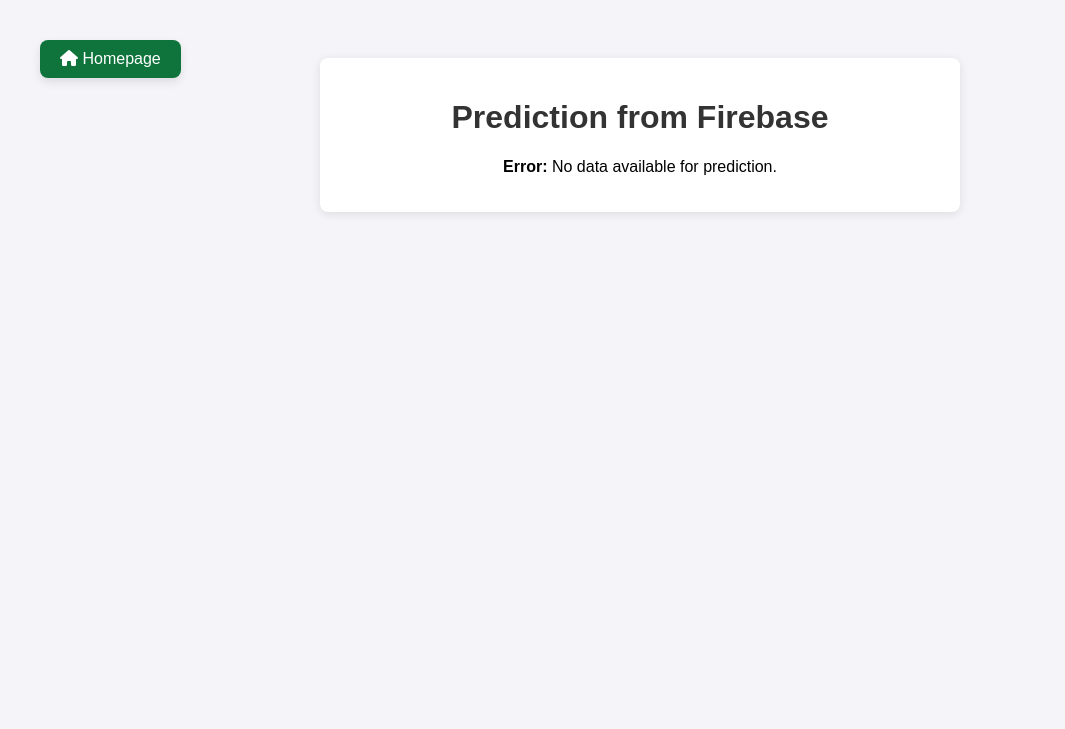
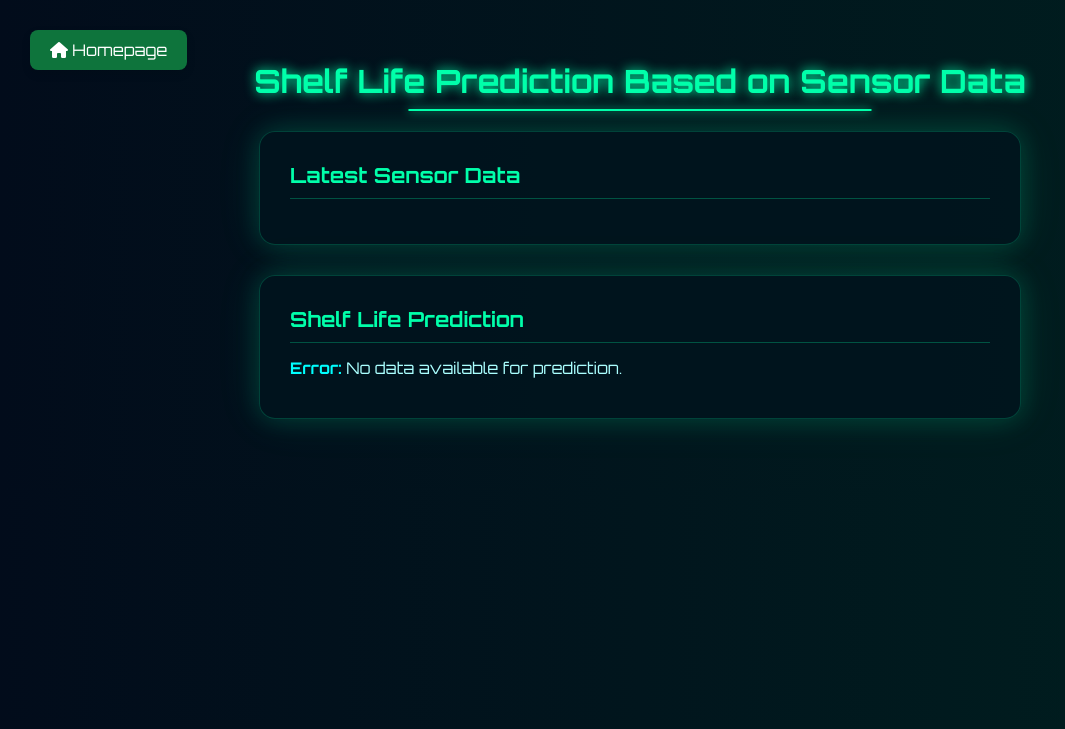
Before and after one commit to 9endu/rotbot, a Flask app: page /firebase in a window 1280 px wide. Shown: the top 729 px of the page, without its empty margins (0-1065 px from the left). Run offline with Flask 3, Linux system fonts and the light colour scheme; data that the repository does not hold is empty; parts of the project's set-up code (start-up, migrations or seed data) failed here and were passed over.

Commit message:
firebase html ui

```diff
--- a/templates/firebase.html
+++ b/templates/firebase.html
@@ -3,60 +3,51 @@
 <head>
   <meta charset="UTF-8" />
   <meta name="viewport" content="width=device-width, initial-scale=1.0"/>
-  <title>Prediction from Firebase</title>
+  <title>Shelf Life Prediction</title>
+
+  <!-- Google Fonts -->
+  <link href="https://fonts.googleapis.com/css2?family=Orbitron:wght@400;700&display=swap" rel="stylesheet">
+
+  <!-- Font Awesome -->
+  <link rel="stylesheet" href="https://cdnjs.cloudflare.com/ajax/libs/font-awesome/6.0.0/css/all.min.css" />
+
   <style>
     body {
-      font-family: Arial, sans-serif;
-      background-color: #f4f4f9;
-      text-align: center;
-      padding: 50px;
-    }
-
-    .container {
-      max-width: 600px;
-      margin: 0 auto;
-      background-color: white;
-      border-radius: 8px;
-      padding: 20px;
-      box-shadow: 0 2px 10px rgba(0, 0, 0, 0.1);
+      margin: 0;
+      font-family: 'Orbitron', sans-serif;
+      background: linear-gradient(to right, #020c1b, #001f1f);
+      color: #00ffaa;
+      padding: 40px 20px;
+      display: flex;
+      flex-direction: column;
+      align-items: center;
     }
 
     h1 {
-      color: #333;
-      font-size: 2em;
+      font-size: 2rem;
+      color: #00ffaa;
+      text-align: center;
+      margin-bottom: 30px;
+      text-shadow: 0 0 12px #00ffaa;
+      position: relative;
     }
 
-    .result {
-      margin-top: 30px;
-      font-size: 1.2em;
-      color: #0e743c;
-    }
-
-    .error {
-      margin-top: 30px;
-      font-size: 1.2em;
-      color: #e74c3c;
-    }
-
-    .back-button {
-      margin-top: 30px;
-      padding: 12px 20px;
-      font-size: 1em;
-      background-color: #3498db;
-      color: white;
-      border: none;
-      border-radius: 8px;
-      cursor: pointer;
-    }
-
-    .back-button:hover {
-      background-color: #2980b9;
+    h1::after {
+      content: '';
+      position: absolute;
+      bottom: -10px;
+      left: 50%;
+      transform: translateX(-50%);
+      width: 60%;
+      height: 2px;
+      background: #00ffaa;
+      box-shadow: 0 0 10px #00ffaa;
     }
 
     .home-btn {
       position: absolute;
-  top: 40px;
-  left: 40px;
+      top: 30px;
+      left: 30px;
       background-color: #0e743c;
       color: white;
       padding: 10px 20px;
@@ -70,26 +61,59 @@
     .home-btn:hover {
       background-color: #09592f;
       transform: translateX(-3px);
+      color: white;
+      text-decoration: none;
     }
 
+    .container {
+      background: rgba(0, 20, 30, 0.85);
+      border-radius: 16px;
+      padding: 30px;
+      width: 90%;
+      max-width: 700px;
+      box-shadow: 0 0 25px rgba(0, 255, 170, 0.15), 0 0 45px rgba(0, 255, 170, 0.1);
+      margin-bottom: 30px;
+      border: 1px solid #00ffaa33;
+    }
+
+    .section-title {
+      font-size: 1.3rem;
+      font-weight: bold;
+      margin-bottom: 15px;
+      color: #00ffaa;
+      border-bottom: 1px solid #00ffaa44;
+      padding-bottom: 10px;
+    }
+
+    .data-line {
+      margin: 10px 0;
+      font-size: 1rem;
+      color: #aaffff;
+    }
+
+    strong {
+      color: #00ffff;
+    }
   </style>
 </head>
 <body>
-  <link rel="stylesheet" href="https://cdnjs.cloudflare.com/ajax/libs/font-awesome/6.0.0/css/all.min.css" />
 
   <a href="/" class="home-btn"><i class="fas fa-home"></i> Homepage</a>
 
+  <h1>Shelf Life Prediction Based on Sensor Data</h1>
+
   <div class="container">
-    <h1>Prediction from Firebase</h1>
-
-    <div id="prediction-result">
-      <!-- The result will be dynamically updated here -->
+    <div class="section-title">Latest Sensor Data</div>
+    <div id="sensor-data">
+      <!-- Sensor values will be updated here -->
+    </div>
   </div>
 
-    <div id="sensor-data">
-      <!-- The sensor data will be dynamically updated here -->
+  <div class="container">
+    <div class="section-title">Shelf Life Prediction</div>
+    <div id="prediction-result">
+      <!-- Prediction will be updated here -->
     </div>
-
   </div>
 
   <script>
@@ -98,18 +122,18 @@
         .then(response => response.json())
         .then(data => {
           if (data.error) {
-            document.getElementById('prediction-result').innerHTML = `<p><strong>Error:</strong> ${data.error}</p>`;
+            document.getElementById('prediction-result').innerHTML = `<p class="data-line"><strong>Error:</strong> ${data.error}</p>`;
             return;
           }
 
-          // Update the prediction
-          document.getElementById('prediction-result').innerHTML = `<p><strong>Prediction:</strong> ${data.prediction}</p>`;
+          document.getElementById('sensor-data').innerHTML = `
+            <p class="data-line"><strong>Methane Level:</strong> ${data.methane} ppm</p>
+            <p class="data-line"><strong>Temperature:</strong> ${data.temperature} °C</p>
+            <p class="data-line"><strong>Humidity:</strong> ${data.humidity} %</p>
+          `;
 
-          // Update the sensor data
-          document.getElementById('sensor-data').innerHTML = `
-            <p><strong>Methane Level:</strong> ${data.methane} ppm</p>
-            <p><strong>Temperature:</strong> ${data.temperature} °C</p>
-            <p><strong>Humidity:</strong> ${data.humidity} %</p>
+          document.getElementById('prediction-result').innerHTML = `
+            <p class="data-line"><strong>Prediction:</strong> ${data.prediction}</p>
           `;
         })
         .catch(error => {
@@ -117,10 +141,7 @@
         });
     }
 
-    // Fetch data every 5 seconds
     setInterval(fetchLatestData, 5000);
-
-    // Fetch the latest data immediately when the page loads
     fetchLatestData();
   </script>
 
```
Lines whose indentation alone changed are shown as unchanged.
